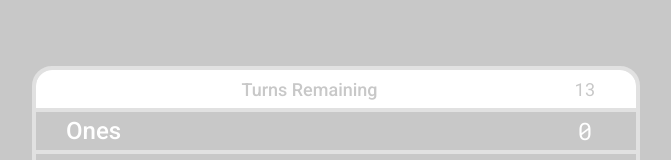
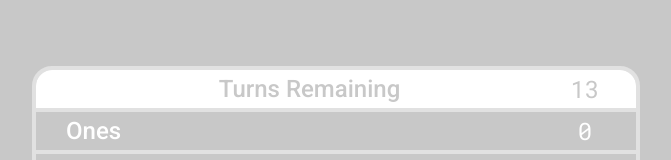
Before and after one commit to chriskstaton/SIXXES, a React (Vite) app: page / in a window 1280 px wide. Shown: the part 708-868 px from the top of the page, without its empty margins (304-975 px from the left). Built offline with nearby package versions, Linux system fonts and the light colour scheme.

Commit message:
[build] revert smaller font for turncount

```diff
--- a/src/Scoreboard.scss
+++ b/src/Scoreboard.scss
@@ -39,7 +39,6 @@ $scoreboard-border-color: rgb(225, 225, 225);
 		.turn-count {
 			background-color: white;
 			color: rgb(200, 200, 200);
-			font-size: large;
 			border-color: $scoreboard-border-color;
 			height: 40px;
 			cursor: default;
```
Also changed, not shown: 4 other files (tests, documents, lock files or other folders).
